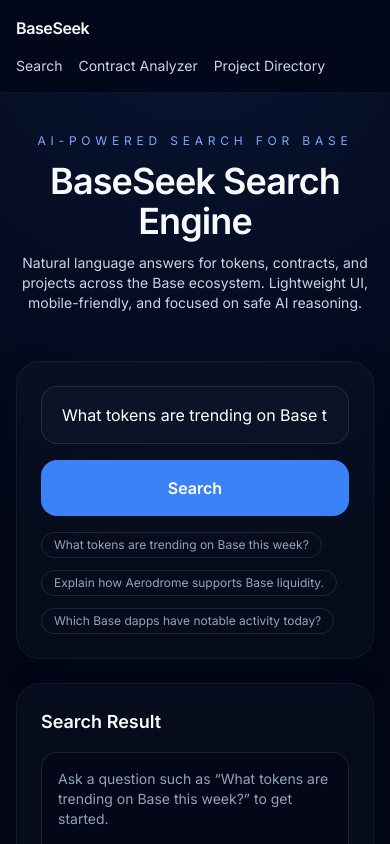
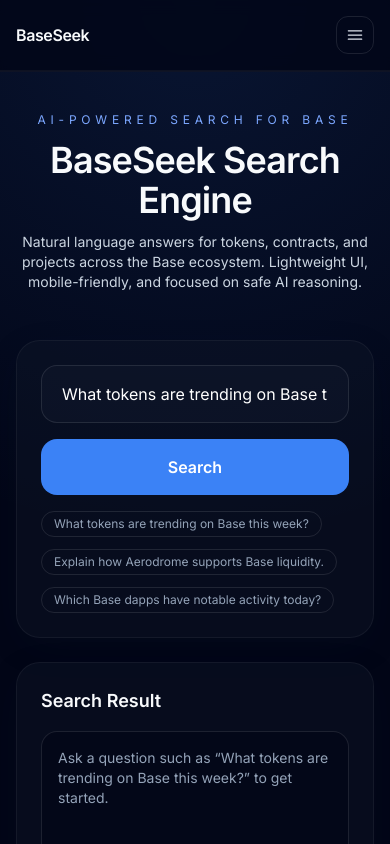
Before and after one commit to Lexiie/BaseSeek, a Next.js app: page / in a window 390 px wide. Shown: the top 844 px of the page. Built offline with nearby package versions, Linux system fonts and the light colour scheme.

Commit message:
feat: add mobile-friendly sticky header

```diff
--- a/src/app/layout.tsx
+++ b/src/app/layout.tsx
@@ -1,6 +1,6 @@
-import type { Metadata, Route } from "next";
-import Link from "next/link";
+import type { Metadata } from "next";
 import { Inter } from "next/font/google";
+import { SiteHeader } from "@/components/SiteHeader";
 import "./globals.css";
 
 const inter = Inter({ subsets: ["latin"] });
@@ -11,12 +11,6 @@
   metadataBase: new URL("https://baseseek.local")
 };
 
-const navLinks: Array<{ href: Route; label: string }> = [
-  { href: "/", label: "Search" },
-  { href: "/contract", label: "Contract Analyzer" },
-  { href: "/projects", label: "Project Directory" }
-];
-
 export default function RootLayout({
   children
 }: {
@@ -26,24 +20,7 @@
     <html lang="en" className="dark">
       <body className={`${inter.className} bg-slate-950 text-slate-50`}>
         <div className="min-h-screen">
-          <header className="sticky top-0 z-50 border-b border-white/5 bg-slate-950/80 backdrop-blur">
-            <div className="mx-auto flex max-w-6xl flex-wrap items-center justify-between gap-4 px-4 py-4">
-              <Link href="/" className="font-semibold tracking-tight">
-                BaseSeek
-              </Link>
-              <nav className="flex flex-wrap gap-4 text-sm text-slate-300">
-                {navLinks.map((link) => (
-                  <Link
-                    key={link.href}
-                    href={link.href}
-                    className="transition hover:text-white"
-                  >
-                    {link.label}
-                  </Link>
-                ))}
-              </nav>
-            </div>
-          </header>
+          <SiteHeader />
           <main className="mx-auto max-w-6xl px-4 py-10">{children}</main>
           <footer className="border-t border-white/5 px-4 py-6 text-center text-xs text-slate-400">
             Powered by public Base ecosystem data sources. Do your own research.
--- /dev/null
+++ b/src/components/SiteHeader.tsx
@@ -0,0 +1,65 @@
+"use client";
+
+import { useState } from "react";
+import Link from "next/link";
+import { navLinks } from "@/lib/navigation";
+
+export function SiteHeader() {
+  const [open, setOpen] = useState(false);
+
+  const toggleMenu = () => setOpen((prev) => !prev);
+  const closeMenu = () => setOpen(false);
+
+  return (
+    <header className="sticky top-0 z-50 border-b border-white/5 bg-slate-950/80 backdrop-blur">
+      <div className="mx-auto flex max-w-6xl items-center justify-between px-4 py-4">
+        <Link href="/" className="font-semibold tracking-tight" onClick={closeMenu}>
+          BaseSeek
+        </Link>
+        <nav className="hidden items-center gap-5 text-sm text-slate-300 md:flex">
+          {navLinks.map((link) => (
+            <Link key={link.href} href={link.href} className="transition hover:text-white">
+              {link.label}
+            </Link>
+          ))}
+        </nav>
+        <button
+          type="button"
+          aria-expanded={open}
+          aria-label="Toggle navigation"
+          onClick={toggleMenu}
+          className="rounded-xl border border-white/10 p-2 text-slate-200 hover:border-white/30 md:hidden"
+        >
+          <span className="sr-only">Toggle navigation</span>
+          <svg
+            className="h-5 w-5"
+            viewBox="0 0 24 24"
+            fill="none"
+            stroke="currentColor"
+            strokeWidth="1.5"
+          >
+            <path strokeLinecap="round" strokeLinejoin="round" d="M4 7h16M4 12h16M4 17h16" />
+          </svg>
+        </button>
+      </div>
+      <div
+        className={`md:hidden transition-[max-height] duration-300 ease-in-out ${
+          open ? "max-h-48" : "max-h-0"
+        } overflow-hidden border-t border-white/5 bg-slate-950/95`}
+      >
+        <nav className="flex flex-col gap-2 px-4 py-4 text-sm text-slate-200">
+          {navLinks.map((link) => (
+            <Link
+              key={link.href}
+              href={link.href}
+              onClick={closeMenu}
+              className="rounded-xl border border-white/5 px-4 py-2 transition hover:border-white/40"
+            >
+              {link.label}
+            </Link>
+          ))}
+        </nav>
+      </div>
+    </header>
+  );
+}
--- /dev/null
+++ b/src/lib/navigation.ts
@@ -0,0 +1,12 @@
+import type { Route } from "next";
+
+export type NavLink = {
+  href: Route;
+  label: string;
+};
+
+export const navLinks: NavLink[] = [
+  { href: "/", label: "Search" },
+  { href: "/contract", label: "Contract Analyzer" },
+  { href: "/projects", label: "Project Directory" }
+];
```
